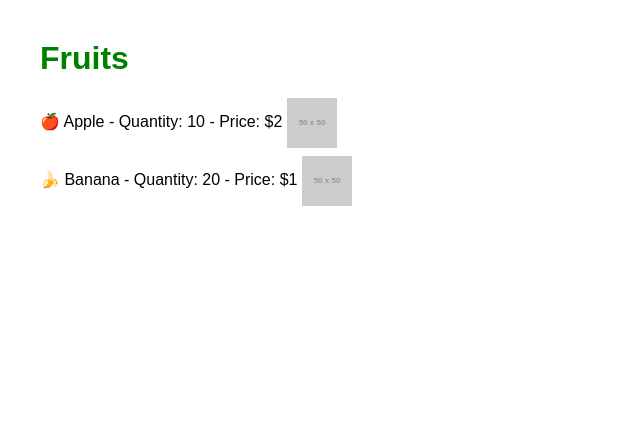
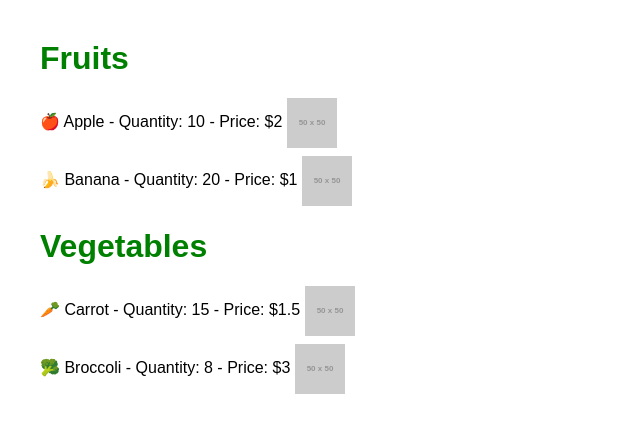
Before and after one commit to AstroLife21/Shopping, a plain HTML site: page index.html in a window 1280 px wide. Shown: the whole page, without its empty margins (0-640 px from the left). Drawn offline with Linux system fonts and the light colour scheme; placeholder pictures from the web are drawn by us.

Commit message:
Added vegetables section

```diff
--- a/index.html
+++ b/index.html
@@ -17,5 +17,10 @@
     <li>🍎 Apple - Quantity: 10 - Price: $2 <img src="https://via.placeholder.com/50?text=Apple"></li>
     <li>🍌 Banana - Quantity: 20 - Price: $1 <img src="https://via.placeholder.com/50?text=Banana"></li>
   </ul>
+  <h1>Vegetables</h1>
+<ul>
+  <li>🥕 Carrot - Quantity: 15 - Price: $1.5 <img src="https://via.placeholder.com/50?text=Carrot"></li>
+  <li>🥦 Broccoli - Quantity: 8 - Price: $3 <img src="https://via.placeholder.com/50?text=Broccoli"></li>
+</ul>
 </body>
 </html>
```
